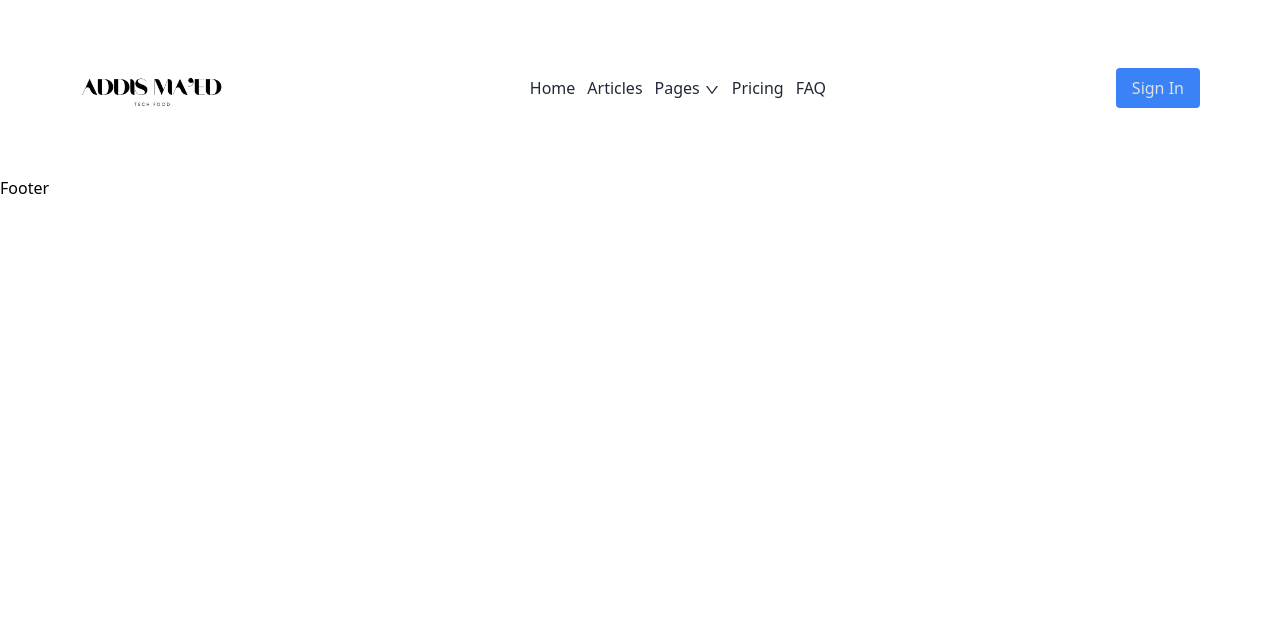
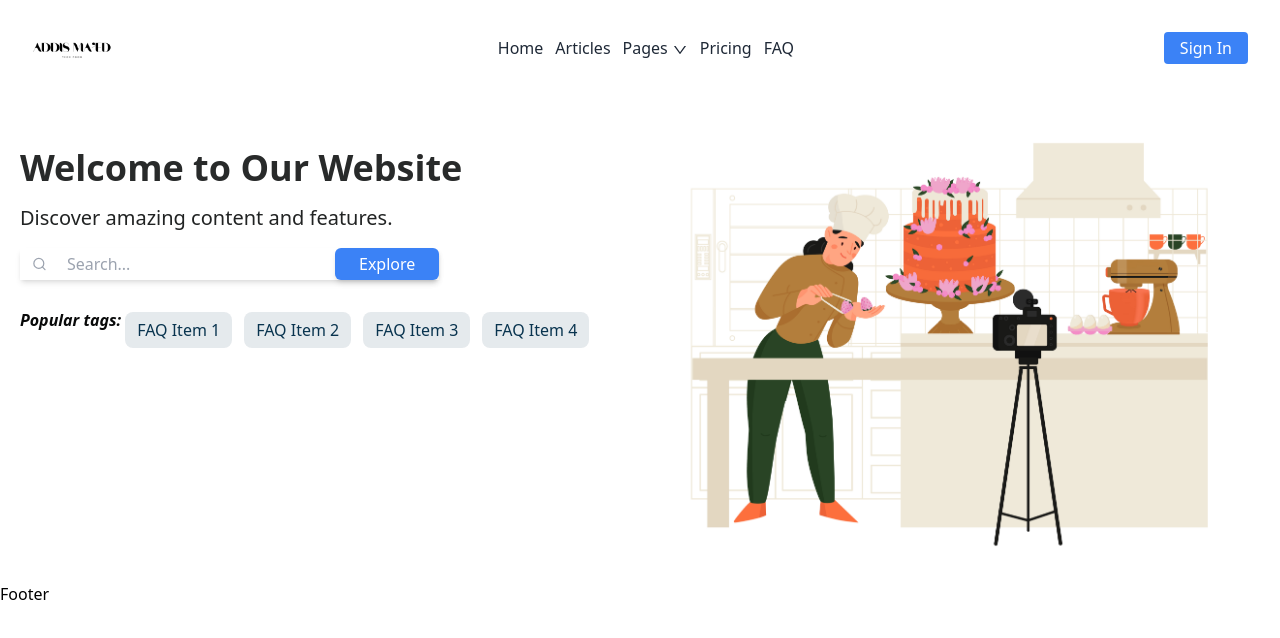
Before and after one commit to bersitedi/CODSOFT, a React (Create React App) app in the folder frontend/: page / in a window 1280 px wide. Shown: the top 638 px of the page. Built offline with nearby package versions, Linux system fonts and the light colour scheme.

Commit message:
create hero page

```diff
--- a/frontend/src/App.js
+++ b/frontend/src/App.js
@@ -1,9 +1,9 @@
-import MainLayout from "./components/MainLayout";
+import HomePage from "./pages/home/HomePage";
 
 function App() {
   return (
     <div className="App font-sans">
-      <MainLayout></MainLayout>
+      <HomePage />
     </div>
   );
 }
--- a/frontend/src/components/Header.jsx
+++ b/frontend/src/components/Header.jsx
@@ -24,11 +24,12 @@ const Header = ({ navItemsList }) => {
   };
 
   return (
-    <header className="flex justify-between items-center py-4 px-8 md:px-20 relative">
+    <section className="sticky top-0 right-0 left-0 ">
+      <header className="flex justify-between items-center py-2 px-8 md:px-15 relative bg-white">
         <div className="hidden sm:flex sm:items-center sm:justify-between sm:w-full">
           <div className="flex flex-1 items-center justify-between">
-          <div>
-            <img src={logo} alt="logo" className="w-36 h-36" />
+            <div className="overflow-hidden w-20 h-20">
+              <img src={logo} alt="logo" className="w-full" />
             </div>
             <div className="ml-4 flex gap-3 items-center">
               {navItemsList.map((item, index) => (
@@ -77,7 +78,7 @@ const Header = ({ navItemsList }) => {
               ))}
             </div>
 
-          <button className="bg-blue-500 text-white px-4 py-2 rounded hover:bg-blue-600">
+            <button className="bg-blue-500 text-white px-4 py-1 rounded hover:bg-blue-600">
               Sign In
             </button>
           </div>
@@ -147,6 +148,7 @@ const Header = ({ navItemsList }) => {
           )}
         </div>
       </header>
+    </section>
   );
 };
 
--- a/frontend/src/pages/container/Hero.jsx
+++ /dev/null
@@ -1,7 +0,0 @@
-import React from "react";
-
-const Hero = () => {
-  return <div>Hero</div>;
-};
-
-export default Hero;
--- /dev/null
+++ b/frontend/src/pages/container/HeroPage.jsx
@@ -0,0 +1,58 @@
+import React from "react";
+import hero from "../../assets/background.jpg";
+import { FiSearch } from "react-icons/fi";
+
+const HeroPage = () => {
+  return (
+    <main className="container flex flex-col mx-auto px-5 py-5 lg:flex-row">
+      <div className="mt-8 lg:w-1/2">
+        <h1 className="text-4xl font-bold mb-4 text-center text-dark-soft lg:text:5xl md:text-left lg:max-w-[540px]">
+          Welcome to Our Website
+        </h1>
+        <p className="text-lg mb-4 text-dark-eerie text-center md:text-left md:text-xl">
+          Discover amazing content and features.
+        </p>
+        <div className="flex flex-col md:flex-row lg:flex-row md:items-center lg:items-start  lg:justify-start">
+          <div className="flex items-center shadow-md mb-4 md:mb-0 lg:mb-0">
+            <FiSearch className="text-gray-400 w-6 h-6 ml-3" />
+            <input
+              type="text"
+              placeholder="Search..."
+              className="w-full px-4 py-1 border-none  focus:outline-none ml-1"
+            />
+            <button className="hidden sm:flex bg-blue-500 text-white px-6 py-1 rounded-md ml-3 hover:bg-blue-600 shadow-md">
+              Explore
+            </button>
+          </div>
+          <button className="sm:hidden bg-blue-500  text-white px-6 py-1 rounded-md md:ml-3 hover:bg-blue-600 shadow-md">
+            Explore
+          </button>
+        </div>
+        <div className="flex flex-col mt-5 lg:items-start lg:flex-row lg:flex-nowrap lg:gap-x-1 lg:mt-7">
+          <span className="text-dark-night font-semibold italic ">
+            Popular tags:
+          </span>
+          <ul className="flex flex-wrap gap-x-3 gap-y-2 mt-1">
+            <li className="rounded-lg bg-primary bg-opacity-10 px-3 py-1.5 text-primary font-sans">
+              FAQ Item 1
+            </li>
+            <li className="rounded-lg bg-primary bg-opacity-10 px-3 py-1.5 text-primary font-sans">
+              FAQ Item 2
+            </li>
+            <li className="rounded-lg bg-primary bg-opacity-10 px-3 py-1.5 text-primary font-sans">
+              FAQ Item 3
+            </li>
+            <li className="rounded-lg bg-primary bg-opacity-10 px-3 py-1.5 text-primary font-sans">
+              FAQ Item 4
+            </li>
+          </ul>
+        </div>
+      </div>
+      <div className="hidden lg:block lg:w-1/2">
+        <img src={hero} alt="" className="w-full" />
+      </div>
+    </main>
+  );
+};
+
+export default HeroPage;
--- a/frontend/src/pages/HomePage.jsx
+++ b/frontend/src/pages/home/HomePage.jsx
@@ -1,6 +1,6 @@
 import React from "react";
-import MainLayout from "../components/MainLayout";
-import Hero from "./container/Hero";
+import MainLayout from "../../components/MainLayout";
+import Hero from "../container/HeroPage";
 
 const HomePage = () => {
   return (
--- a/frontend/tailwind.config.js
+++ b/frontend/tailwind.config.js
@@ -6,7 +6,6 @@ module.exports = {
       colors: {
         primary: "#09344F",
         secondary: "#046E8F",
-        white: "#DDE2E2",
         black: "#001928",
         dark: {
           eerie: "#212323",
```
Also changed, not shown: frontend/src/assets/3761476.jpg (added), frontend/src/assets/background.jpg (added). Lines whose indentation alone changed are shown as unchanged.
